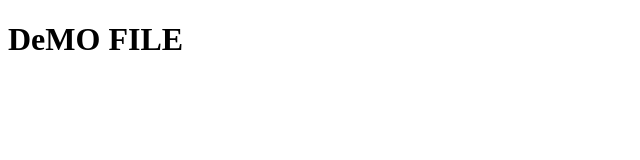
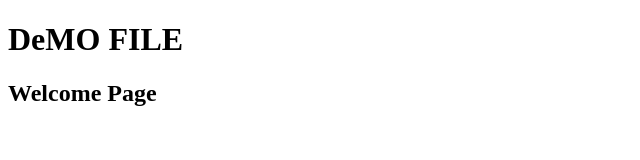
Before and after one commit to anishpdm/Nest-Digital-Git-Demo, a plain HTML site: page index.html in a window 1280 px wide. Shown: the whole page, without its empty margins (0-640 px from the left). Drawn offline with Linux system fonts and the light colour scheme.

Commit message:
welcome Page Added

```diff
--- a/index.html
+++ b/index.html
@@ -9,6 +9,9 @@
 
 
     <h1> DeMO FILE </h1>
+    <div class="hello">
+        <h2> Welcome Page </h2>
+    </div>
 
 </body>
 </html>
```
